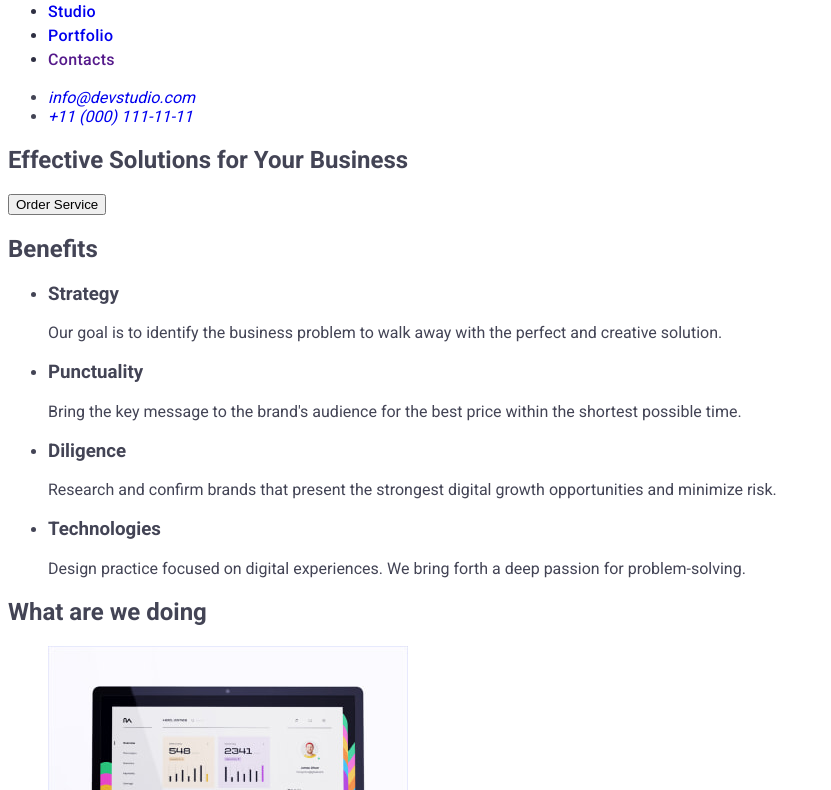
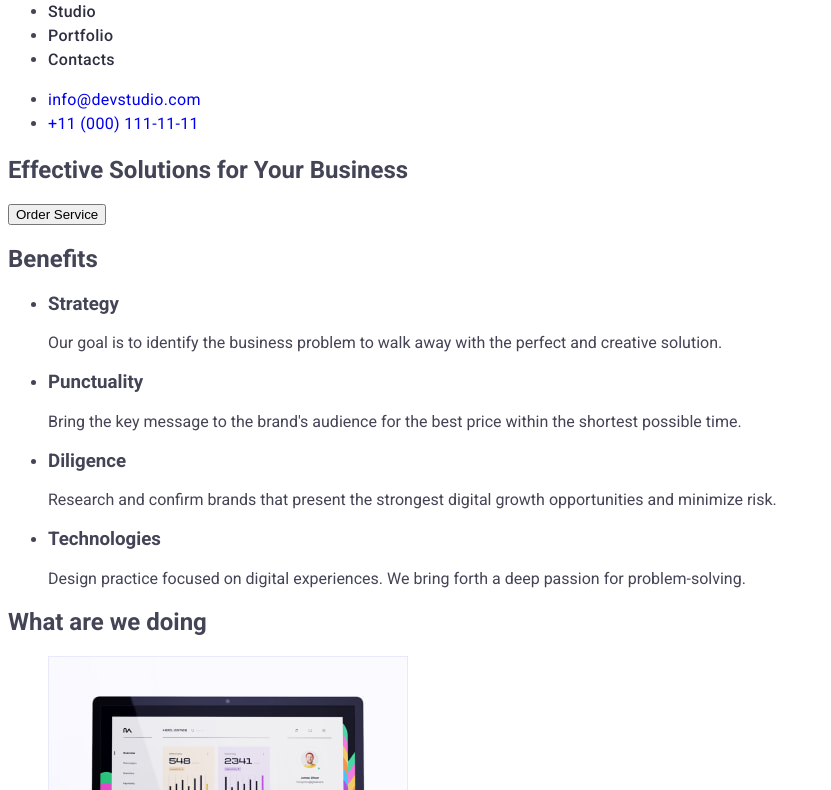
Before and after one commit to ImaLorikI/goit-markup-hw-02, a plain HTML site: page index.html in a window 1280 px wide. Shown: the part 45-835 px from the top of the page, without its empty margins (0-831 px from the left). Drawn offline with Linux system fonts and the light colour scheme.

Commit message:
mainpage

```diff
--- a/css/styles.css
+++ b/css/styles.css
@@ -42,11 +42,12 @@ color: #404bbf;
 {
 color: #404bbf;
 }
+.link:focus{
+    color:#404bbf;
+}
 .adress{
     font-style: normal;
+    line-height: 1.5;
+        letter-spacing: 0.02em;
+        color: #434455;
 }
-.adress .format{
-line-height: 1.5;
-letter-spacing: 0.02em;
-color:#434455;
-}
--- a/index.html
+++ b/index.html
@@ -11,21 +11,21 @@
   </head>
   <body>
     <header>
-      <nav calss="list" >
-        <a class="link" href="./index.html"> <span class="logo">Web<span class="studio">Studio</span></a>
-        <ul >
-          <li class="mainpage">
-            <a class="link" href="./index.html">Studio</a>
+      <nav class="list">
+        <a class="link logo" href="./index.html"> Web<span class="Studio">Studio</span></a>
+        <ul>
+          <li>
+            <a class="link mainpage" href="./index.html">Studio</a>
           </li>
-          <li class="mainpage">
-            <a class="link"  href="./portfolio.html">Portfolio</a>
+          <li>
+            <a class="link mainpage"  href="./portfolio.html">Portfolio</a>
           </li>
-          <li class="mainpage">
-            <a class="link" href="">Contacts</a>
+          <li>
+            <a class="link mainpage" href="">Contacts</a>
           </li>
         </ul>
       </nav>
-      <address class="list">
+      <address class="list adress">
         <ul>
           <li>
             <a class="link" href="mailto:info@devstudio.com">info@devstudio.com</a>
```
